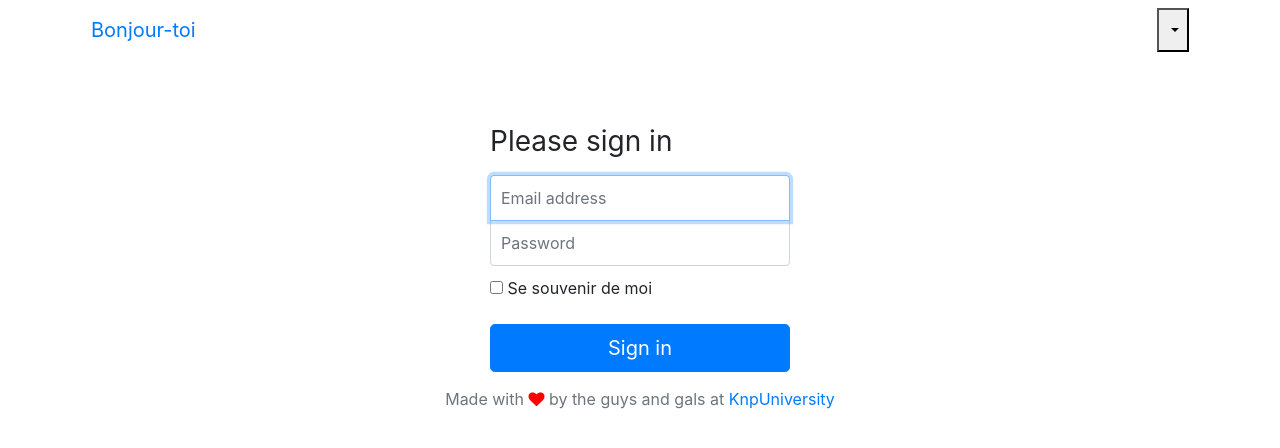
After one commit to pauluanto/31decembre, a Symfony app: template templates/security/login.html.twig in a window 1280 px wide. The commit adds this page. Shown: the top 448 px of the page. Run offline with Twig, Linux system fonts and the light colour scheme; the template is opened without the code that fills it, so the values that code supplies are empty; some libraries are stand-ins or nearby versions.

Commit message:
init new projet

```diff
--- a/composer.json
+++ b/composer.json
@@ -34,6 +34,7 @@
         "symfony/yaml": "5.0.*"
     },
     "require-dev": {
+        "doctrine/doctrine-fixtures-bundle": "^3.3",
         "symfony/debug-pack": "^1.0",
         "symfony/maker-bundle": "^1.0",
         "symfony/profiler-pack": "*",
--- a/config/bundles.php
+++ b/config/bundles.php
@@ -12,4 +12,5 @@ return [
     Sensio\Bundle\FrameworkExtraBundle\SensioFrameworkExtraBundle::class => ['all' => true],
     Symfony\Bundle\SecurityBundle\SecurityBundle::class => ['all' => true],
     Symfony\Bundle\MakerBundle\MakerBundle::class => ['dev' => true],
+    Doctrine\Bundle\FixturesBundle\DoctrineFixturesBundle::class => ['dev' => true, 'test' => true],
 ];
--- /dev/null
+++ b/public/css/login.css
@@ -0,0 +1,33 @@
+body {
+    background-color: #fff;
+}
+.form-signin {
+    width: 100%;
+    max-width: 330px;
+    padding: 15px;
+    margin: auto;
+    margin-top: 50px;
+}
+.form-signin .checkbox {
+    font-weight: 400;
+}
+.form-signin .form-control {
+    position: relative;
+    box-sizing: border-box;
+    height: auto;
+    padding: 10px;
+    font-size: 16px;
+}
+.form-signin .form-control:focus {
+    z-index: 2;
+}
+.form-signin input[type="email"] {
+    margin-bottom: -1px;
+    border-bottom-right-radius: 0;
+    border-bottom-left-radius: 0;
+}
+.form-signin input[type="password"] {
+    margin-bottom: 10px;
+    border-top-left-radius: 0;
+    border-top-right-radius: 0;
+}
--- a/src/Controller/HomeController.php
+++ b/src/Controller/HomeController.php
@@ -8,7 +8,7 @@ use Symfony\Component\Routing\Annotation\Route;
 class HomeController extends AbstractController
 {
     /**
-     * @Route("/home", name="home")
+     * @Route("/home", name="app_home")
      */
     public function index()
     {
--- a/src/Migrations/Version20191231103036.php
+++ b/src/Migrations/Version20191231150815.php
@@ -10,7 +10,7 @@ use Doctrine\Migrations\AbstractMigration;
 /**
  * Auto-generated Migration: Please modify to your needs!
  */
-final class Version20191231103036 extends AbstractMigration
+final class Version20191231150815 extends AbstractMigration
 {
     public function getDescription() : string
     {
@@ -22,7 +22,7 @@ final class Version20191231103036 extends AbstractMigration
         // this up() migration is auto-generated, please modify it to your needs
         $this->abortIf($this->connection->getDatabasePlatform()->getName() !== 'mysql', 'Migration can only be executed safely on \'mysql\'.');
 
-        $this->addSql('CREATE TABLE profil (id INT AUTO_INCREMENT NOT NULL, title VARCHAR(255) NOT NULL, description VARCHAR(255) NOT NULL, age INT NOT NULL, taille INT NOT NULL, poid INT DEFAULT NULL, couleur_yeux VARCHAR(255) NOT NULL, couleur_cheveux VARCHAR(255) NOT NULL, citation VARCHAR(255) DEFAULT NULL, livres VARCHAR(255) NOT NULL, cinema VARCHAR(255) NOT NULL, loisir VARCHAR(255) NOT NULL, langue_parle VARCHAR(255) NOT NULL, activite_prefere VARCHAR(255) NOT NULL, photo VARCHAR(255) NOT NULL, PRIMARY KEY(id)) DEFAULT CHARACTER SET utf8mb4 COLLATE `utf8mb4_unicode_ci` ENGINE = InnoDB');
+        $this->addSql('ALTER TABLE user ADD first_name VARCHAR(255) NOT NULL');
     }
 
     public function down(Schema $schema) : void
@@ -30,6 +30,6 @@ final class Version20191231103036 extends AbstractMigration
         // this down() migration is auto-generated, please modify it to your needs
         $this->abortIf($this->connection->getDatabasePlatform()->getName() !== 'mysql', 'Migration can only be executed safely on \'mysql\'.');
 
-        $this->addSql('DROP TABLE profil');
+        $this->addSql('ALTER TABLE user DROP first_name');
     }
 }
--- a/templates/base.html.twig
+++ b/templates/base.html.twig
@@ -1,11 +1,46 @@
 <!DOCTYPE html>
-<html>
-    <head>
-        <meta charset="UTF-8">
-        <title>{% block title %}Welcome!{% endblock %}</title>
-        {% block stylesheets %}{% endblock %}
-    </head>
+<html lang="en">
+
+
+<head>
+    <title>{% block title %}Welcome to the SpaceBar{% endblock %}</title>
+    <meta charset="utf-8">
+    <meta name="viewport" content="width=device-width, initial-scale=1, shrink-to-fit=no">
+    {% block stylesheets %}
+        <link rel="stylesheet" href="https://maxcdn.bootstrapcdn.com/bootstrap/4.0.0/css/bootstrap.min.css" integrity="sha384-Gn5384xqQ1aoWXA+058RXPxPg6fy4IWvTNh0E263XmFcJlSAwiGgFAW/dAiS6JXm" crossorigin="anonymous">
+        <link rel="stylesheet" href="{{ asset('css/font-awesome.css') }}">
+        <link rel="stylesheet" href="{{ asset('css/styles.css') }}">
+    {% endblock %}
+</head>
+
+
     <body>
+    <nav class="navbar navbar-expand-lg navbar-primary navbar-bg mb-5 ">
+        <a style="margin-left: 75px;" class="navbar-brand space-brand" href="{{ path('app_home') }}">Bonjour-toi</a>
+        <button class="navbar-toggler" type="button" data-toggle="collapse" data-target="#navbarNavDropdown" aria-controls="navbarNavDropdown" aria-expanded="false" aria-label="Toggle navigation">
+            <span class="navbar-toggler-icon"></span>
+        </button>
+        <div class="collapse navbar-collapse" id="navbarNavDropdown">
+
+            <ul class="navbar-nav ml-auto">
+                <li class="nav-item dropdown" style="margin-right: 75px;">
+                    <button class="nav-link dropdown-toggle" href="http://example.com" id="navbarDropdownMenuLink" data-toggle="dropdown" aria-haspopup="true" aria-expanded="false">
+
+                    </button>
+                    <div class="dropdown-menu" aria-labelledby="navbarDropdownMenuLink">
+                        <a style="color: #ee2d4d;" class="nav-link" href="{{ path('app_login') }}">Connectez-vous</a>
+                        <a class="dropdown-item" href="{{ path('profil_index') }}">Voir tous les profils</a>
+                        <a class="dropdown-item" href="{{ path('profil_new') }}">Creer mon profil</a>
+                        <a class="dropdown-item" href="{{ path('app_logout') }}">Deconnexion</a>
+                    </div>
+                </li>
+            </ul>
+        </div>
+    </nav>
+
+
+
+
         {% block body %}
             {% for message in app.flashes('notice') %}
                 <div class="flash-notice">
@@ -31,6 +66,23 @@
                 {% endfor %}
             {% endfor %}
         {% endblock %}
-        {% block javascripts %}{% endblock %}
+
+        <footer class="footer">
+            <div class="container text-center">
+                <span class="text-muted">Made with <i class="fa fa-heart" style="color: red;"></i> by the guys and gals at <a href="https://knpuniversity.com">KnpUniversity</a></span>
+            </div>
+        </footer>
+
+        {% block javascripts %}
+
+            <script src="https://code.jquery.com/jquery-3.2.1.min.js" integrity="sha256-hwg4gsxgFZhOsEEamdOYGBf13FyQuiTwlAQgxVSNgt4=" crossorigin="anonymous"></script>
+            <script src="https://cdnjs.cloudflare.com/ajax/libs/popper.js/1.12.3/umd/popper.min.js" integrity="sha384-vFJXuSJphROIrBnz7yo7oB41mKfc8JzQZiCq4NCceLEaO4IHwicKwpJf9c9IpFgh" crossorigin="anonymous"></script>
+            <script src="https://maxcdn.bootstrapcdn.com/bootstrap/4.0.0-beta.2/js/bootstrap.min.js" integrity="sha384-alpBpkh1PFOepccYVYDB4do5UnbKysX5WZXm3XxPqe5iKTfUKjNkCk9SaVuEZflJ" crossorigin="anonymous"></script>
+            <script>
+                $('.dropdown-toggle').dropdown();
+            </script>
+
+
+        {% endblock %}
     </body>
 </html>
--- a/templates/home/index.html.twig
+++ b/templates/home/index.html.twig
@@ -14,7 +14,7 @@
     This friendly message is coming from:
     <ul>
         <li>Your controller at <code><a href="{{ '/Users/morellipaul-antoine/Desktop/31decembre/my_project_name/src/Controller/HomeController.php'|file_link(0) }}">src/Controller/HomeController.php</a></code></li>
-        <li>Your template at <code><a href="{{ '/Users/morellipaul-antoine/Desktop/31decembre/my_project_name/templates/home/index.html.twig'|file_link(0) }}">templates/home/index.html.twig</a></code></li>
+        <li>Your template at <code><a href="{{ '/Users/morellipaul-antoine/Desktop/31decembre/my_project_name/templates/home/login.html.twig'|file_link(0) }}">templates/home/index.html.twig</a></code></li>
     </ul>
 </div>
 {% endblock %}
--- /dev/null
+++ b/templates/security/login.html.twig
@@ -0,0 +1,31 @@
+{% extends 'base.html.twig' %}
+{% block title %}Login!{% endblock %}
+{% block stylesheets %}
+    {{ parent() }}
+    <link rel="stylesheet" href="{{ asset('css/login.css') }}">
+{% endblock %}
+{% block body %}
+    <form class="form-signin" method="post">
+        {% if error %}
+            <div class="alert alert-danger">{{ error.messageKey|trans(error.messageData, 'security') }}</div>
+        {% endif %}
+        <h1 class="h3 mb-3 font-weight-normal">Please sign in</h1>
+        <label for="inputEmail" class="sr-only">Email address</label>
+        <input type="email" value="{{ last_username }}" name="email" id="inputEmail" class="form-control" placeholder="Email address" required autofocus>
+        <label for="inputPassword" class="sr-only">Password</label>
+        <input type="password" name="password" id="inputPassword" class="form-control" placeholder="Password" required>
+        <div class="checkbox mb-3">
+
+            <input type="hidden" name="_csrf_token"
+                   value="{{ csrf_token('authenticate') }}"
+            >
+
+            <label>
+                <input type="checkbox" value="remember-me"> Se souvenir de moi
+            </label>
+        </div>
+        <button class="btn btn-lg btn-primary btn-block" type="submit">
+            Sign in
+        </button>
+    </form>
+{% endblock %}
--- /dev/null
+++ b/translations/security.en.yaml
@@ -0,0 +1 @@
+"Username could not be found.": "L'email n'existe pas, veuillez saisir un email valide"
```
Also changed, not shown: src/Controller/SecurityController.php (added, +36 -0 lines), src/DataFixtures/UserFixture.php (added, +45 -0 lines), src/Entity/User.php (+29 -0 lines), src/Migrations/Version20191231154059.php (added, +35 -0 lines), src/Repository/FisrtNameRepository.php (added, +50 -0 lines), src/Security/LoginFormAuthenticator.php (added, +96 -0 lines), 4 other files.
